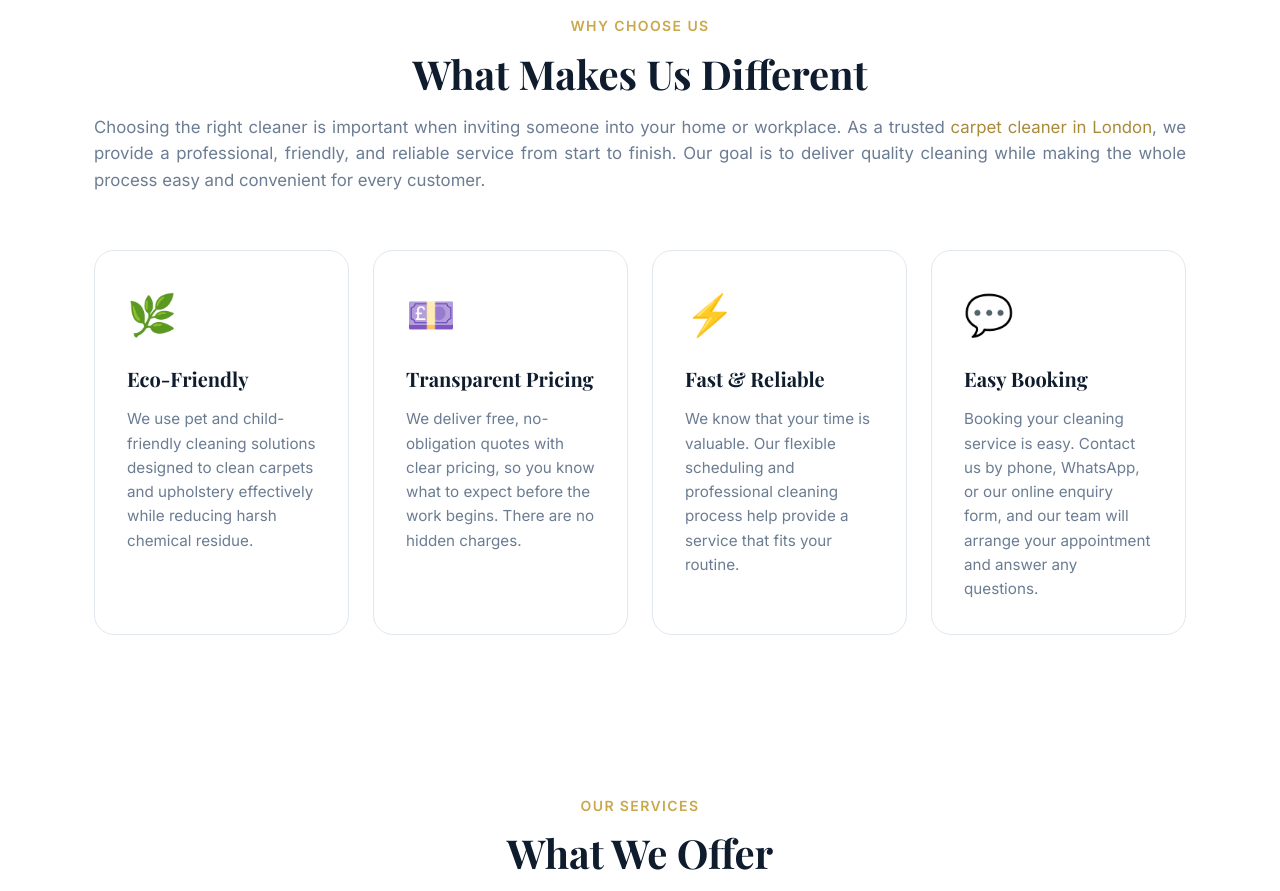
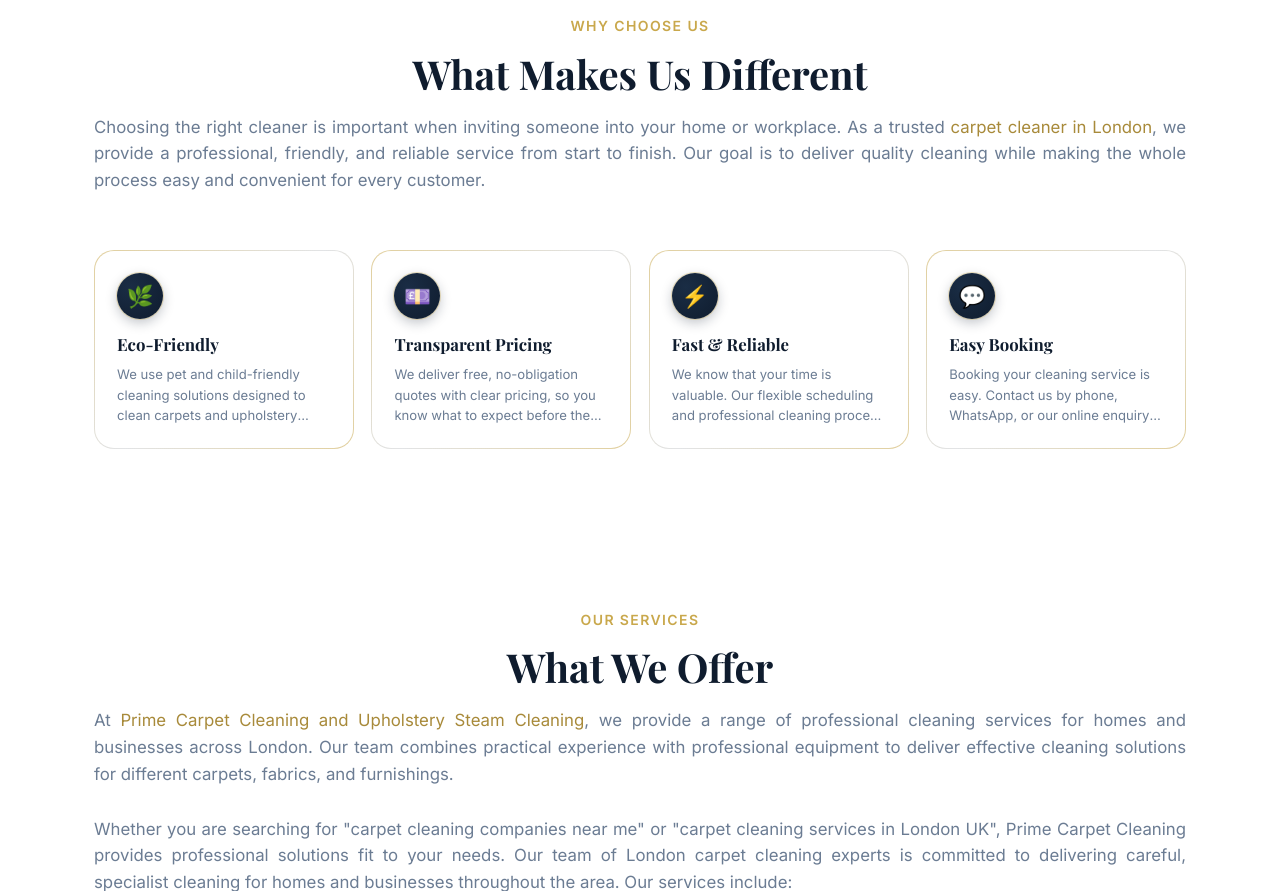
Before and after one commit to mwassayahmad123/prime_carpet_uk, a Node project: template nest-app/views/about.hbs in a window 1280 px wide. Shown: the part 1166-2057 px from the top of the page. Run offline with Node 20 templates, Linux system fonts and the light colour scheme; the template is opened without the code that fills it, so the values that code supplies are empty; some libraries are stand-ins or nearby versions.

Commit message:
services updated

```diff
--- a/nest-app/public/css/style.css
+++ b/nest-app/public/css/style.css
@@ -465,40 +465,95 @@ button {
 /* Services */
 .services__grid {
   display: grid;
-  grid-template-columns: repeat(auto-fit, minmax(250px, 1fr));
-  gap: 1.5rem;
+  grid-template-columns: repeat(auto-fit, minmax(210px, 1fr));
+  gap: 1.1rem;
 }
 
 .service-card {
-  background: var(--color-white);
-  border: 1px solid var(--color-border);
+  position: relative;
+  display: block;
+  background:
+    linear-gradient(var(--color-white), var(--color-white)) padding-box,
+    linear-gradient(135deg, rgba(201, 168, 76, 0.55), rgba(15, 28, 46, 0.12), rgba(201, 168, 76, 0.55)) border-box;
+  border: 1px solid transparent;
   border-radius: var(--radius-lg);
-  padding: 2rem;
-  transition: all var(--transition);
+  padding: 1.375rem;
+  overflow: hidden;
+  color: inherit;
+  text-decoration: none;
+  transition: transform var(--transition), box-shadow var(--transition);
+}
+
+.service-card::before {
+  content: '';
+  position: absolute;
+  inset: 0;
+  background: linear-gradient(120deg, transparent 25%, rgba(201, 168, 76, 0.16) 50%, transparent 75%);
+  transform: translateX(-120%);
+  transition: transform 0.7s ease;
+  pointer-events: none;
+}
+
+.service-card::after {
+  content: '';
+  position: absolute;
+  top: 10px;
+  right: 10px;
+  width: 12px;
+  height: 12px;
+  border-top: 2px solid var(--color-primary);
+  border-right: 2px solid var(--color-primary);
+  opacity: 0;
+  transition: opacity var(--transition);
 }
 
 .service-card:hover {
-  transform: translateY(-4px);
-  box-shadow: var(--shadow-md);
-  border-color: var(--color-primary);
+  transform: translateY(-5px);
+  box-shadow: 0 14px 28px rgba(201, 168, 76, 0.22), var(--shadow-md);
+}
+
+.service-card:hover::before {
+  transform: translateX(120%);
+}
+
+.service-card:hover::after {
+  opacity: 1;
 }
 
 .service-card__icon {
-  font-size: 2.5rem;
-  display: block;
-  margin-bottom: 1rem;
+  display: flex;
+  align-items: center;
+  justify-content: center;
+  width: 46px;
+  height: 46px;
+  font-size: 1.35rem;
+  margin-bottom: 0.75rem;
+  border-radius: 50%;
+  background: radial-gradient(circle at 30% 30%, var(--color-navy-light), var(--color-navy));
+  box-shadow: 0 0 0 1px rgba(201, 168, 76, 0.35), 0 4px 12px rgba(15, 28, 46, 0.25);
+  transition: box-shadow var(--transition), transform var(--transition);
+}
+
+.service-card:hover .service-card__icon {
+  box-shadow: 0 0 0 1px var(--color-primary), 0 0 18px rgba(201, 168, 76, 0.55);
+  transform: scale(1.06);
 }
 
 .service-card__title {
   font-family: var(--font-display);
-  font-size: 1.25rem;
+  font-size: 1.05rem;
   color: var(--color-navy);
-  margin-bottom: 0.75rem;
+  margin-bottom: 0.4rem;
 }
 
 .service-card__text {
   color: var(--color-text-light);
-  font-size: 0.95rem;
+  font-size: 0.82rem;
+  line-height: 1.55;
+  display: -webkit-box;
+  -webkit-line-clamp: 3;
+  -webkit-box-orient: vertical;
+  overflow: hidden;
 }
 
 /* Reviews */
@@ -876,15 +931,16 @@ button {
 /* Service card "Learn More" link */
 .service-card__link {
   display: inline-block;
-  margin-top: 1rem;
-  font-size: 0.9rem;
+  margin-top: 0.75rem;
+  font-size: 0.82rem;
   font-weight: 600;
   color: var(--color-primary-dark);
-  transition: color var(--transition);
+  transition: color var(--transition), transform var(--transition);
 }
 
-.service-card__link:hover {
+.service-card:hover .service-card__link {
   color: var(--color-navy);
+  transform: translateX(3px);
 }
 
 /* About page */
--- a/nest-app/src/view-model.ts
+++ b/nest-app/src/view-model.ts
@@ -24,6 +24,10 @@ function getAboutGalleryImages() {
     .filter((file) => IMAGE_EXTENSIONS.includes(file.slice(file.lastIndexOf('.')).toLowerCase()))
     .sort()
     .map((file) => ({ src: `/images/about-gallery/${file}` }));
+}
+
+function stripHtml(html: string) {
+  return html.replace(/<[^>]+>/g, '');
 }
 
 function getServiceImage(slug: string, folder: string) {
@@ -85,7 +89,7 @@ export function buildHomeViewModel() {
     schemaJson: JSON.stringify(buildLocalBusinessSchema(ogImage)),
     services: SERVICES_PAGES.map((s) => ({
       title: s.name,
-      description: s.intro,
+      description: stripHtml(s.intro),
       icon: s.icon,
       slug: s.slug,
     })),
```
Also changed, not shown: nest-app/views/partials/services.hbs (+4 -4 lines).
